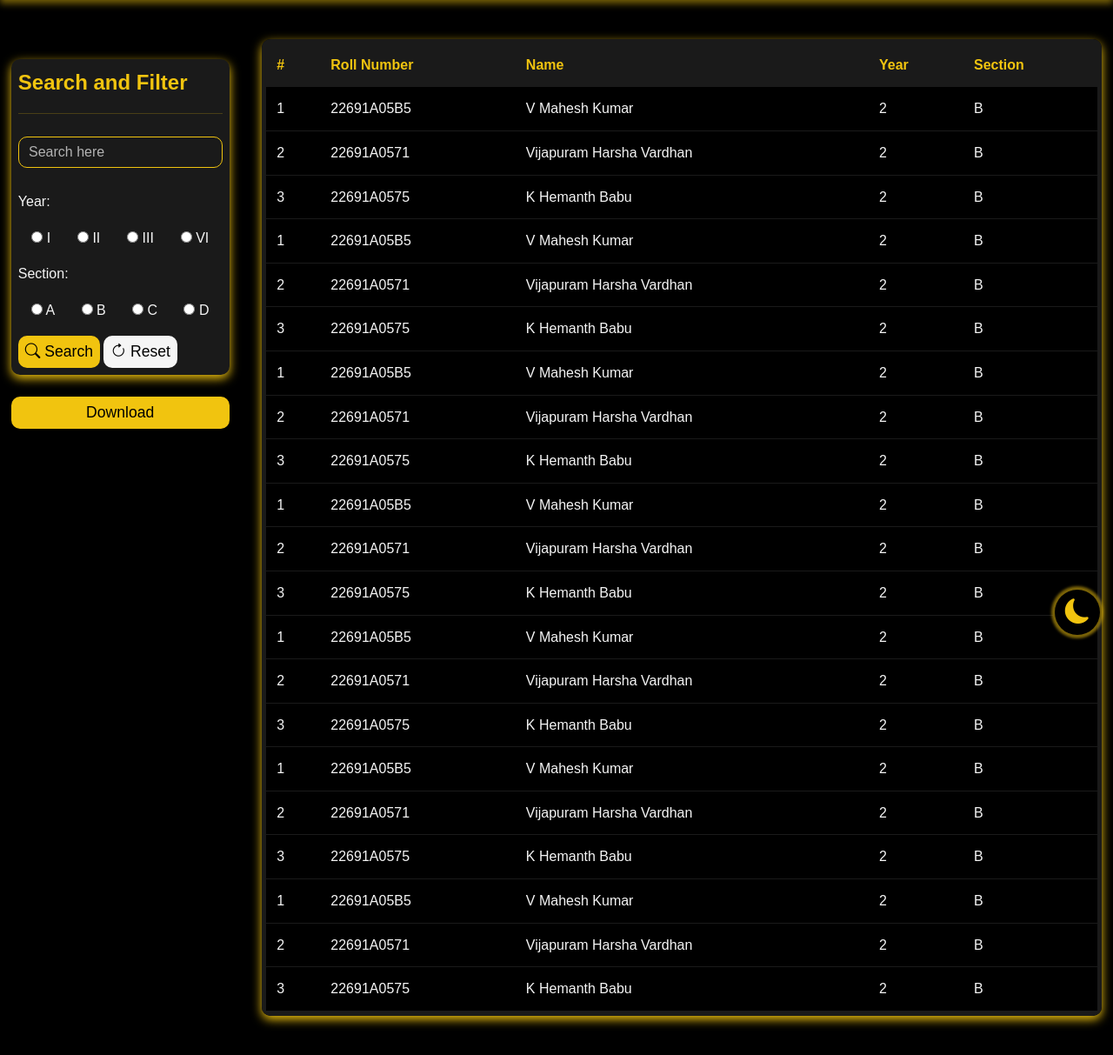
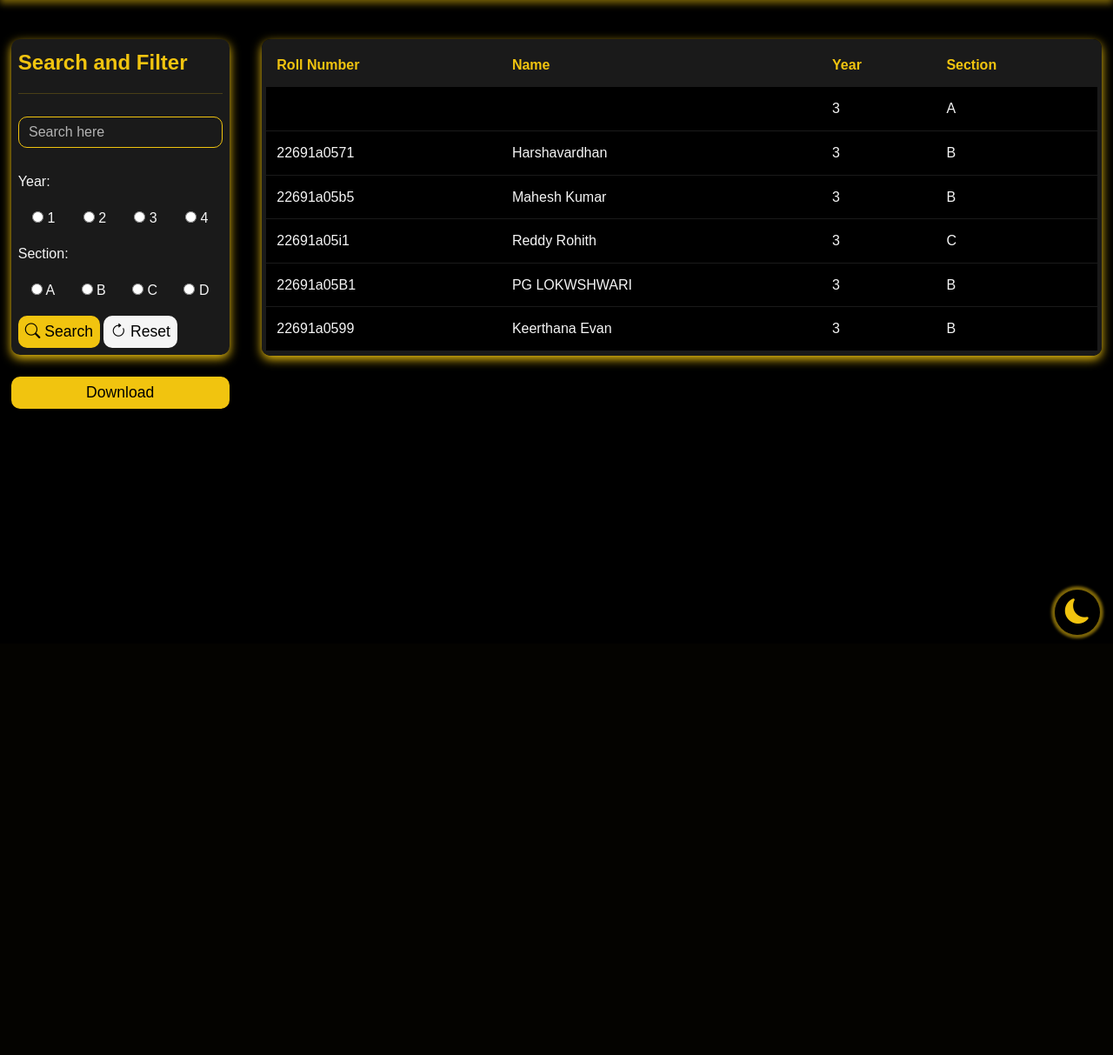
Before and after one commit to HarshaVardhanRao/Flex, a Django app: page /faculty in a window 1280 px wide. Shown: the part 60-1273 px from the top of the page at 87% size. After the commit the page ends 795 px from the top, so only its background shows below. Run offline with Django 5.2, Linux system fonts and the light colour scheme; data comes from the database, SQL or seed files in the repository; both versions use the stored data as it was after the commit.

Commit message:
Added leetcode input and year in models

```diff
--- a/flex/flexapp/models.py
+++ b/flex/flexapp/models.py
@@ -13,6 +13,7 @@ class student(AbstractUser):
     ]
     dept= models.CharField(max_length=20, choices=DEPT_CHOICES, default="CSE")
     section = models.CharField(max_length=10,choices=SECTION_CHOICES, default="A")
+    year = models.IntegerField(default=3)
     def __str__(self):
         return self.first_name
 
--- a/flex/flexapp/templates/faculty_dashboard.html
+++ b/flex/flexapp/templates/faculty_dashboard.html
@@ -29,19 +29,19 @@
                 <div class="radio-group">
                     <div class="radio">
                         <input type="radio" name="year" id="year-1">
-                        <label for="year-1">I</label>
+                        <label for="year-1">1</label>
                     </div>
                     <div class="radio">
                         <input type="radio" name="year" id="year-2">
-                        <label for="year-2">II</label>
+                        <label for="year-2">2</label>
                     </div>
                     <div class="radio">
                         <input type="radio" name="year" id="year-3">
-                        <label for="year-3">III</label>
+                        <label for="year-3">3</label>
                     </div>
                     <div class="radio">
                         <input type="radio" name="year" id="year-4">
-                        <label for="year-4">VI</label>
+                        <label for="year-4">4</label>
                     </div>
                 </div>
                 <label for="student-section">Section:</label>
@@ -75,7 +75,7 @@
             <table>
                 <thead>
                     <tr>
-                        <th>#</th>
+                        {% comment %} <th>#</th> {% endcomment %}
                         <th>Roll Number</th>
                         <th>Name</th>
                         <th>Year</th>
@@ -83,153 +83,15 @@
                     </tr>
                 </thead>
                 <tbody>
+                    {% for stud in studentData %}
                     <tr>
-                        <td>1</td>
-                        <td>22691A05B5</td>
-                        <td>V Mahesh Kumar</td>
-                        <td>2</td>
-                        <td>B</td>
+                        {% comment %} <td>{{ forloop.counter }}</td> {% endcomment %}
+                        <td>{{ stud.roll_no }}</td>
+                        <td>{{ stud.first_name }}</td>
+                        <td>{{ stud.year }}</td>
+                        <td>{{ stud.section }}</td>
                     </tr>
-                    <tr>
-                        <td>2</td>
-                        <td>22691A0571</td>
-                        <td>Vijapuram Harsha Vardhan</td>
-                        <td>2</td>
-                        <td>B</td>
-                    </tr>
-                    <tr>
-                        <td>3</td>
-                        <td>22691A0575</td>
-                        <td>K Hemanth Babu</td>
-                        <td>2</td>
-                        <td>B</td>
-                    </tr>
-                    <tr>
-                        <td>1</td>
-                        <td>22691A05B5</td>
-                        <td>V Mahesh Kumar</td>
-                        <td>2</td>
-                        <td>B</td>
-                    </tr>
-                    <tr>
-                        <td>2</td>
-                        <td>22691A0571</td>
-                        <td>Vijapuram Harsha Vardhan</td>
-                        <td>2</td>
-                        <td>B</td>
-                    </tr>
-                    <tr>
-                        <td>3</td>
-                        <td>22691A0575</td>
-                        <td>K Hemanth Babu</td>
-                        <td>2</td>
-                        <td>B</td>
-                    </tr>
-                    <tr>
-                        <td>1</td>
-                        <td>22691A05B5</td>
-                        <td>V Mahesh Kumar</td>
-                        <td>2</td>
-                        <td>B</td>
-                    </tr>
-                    <tr>
-                        <td>2</td>
-                        <td>22691A0571</td>
-                        <td>Vijapuram Harsha Vardhan</td>
-                        <td>2</td>
-                        <td>B</td>
-                    </tr>
-                    <tr>
-                        <td>3</td>
-                        <td>22691A0575</td>
-                        <td>K Hemanth Babu</td>
-                        <td>2</td>
-                        <td>B</td>
-                    </tr>
-                    <tr>
-                        <td>1</td>
-                        <td>22691A05B5</td>
-                        <td>V Mahesh Kumar</td>
-                        <td>2</td>
-                        <td>B</td>
-                    </tr>
-                    <tr>
-                        <td>2</td>
-                        <td>22691A0571</td>
-                        <td>Vijapuram Harsha Vardhan</td>
-                        <td>2</td>
-                        <td>B</td>
-                    </tr>
-                    <tr>
-                        <td>3</td>
-                        <td>22691A0575</td>
-                        <td>K Hemanth Babu</td>
-                        <td>2</td>
-                        <td>B</td>
-                    </tr>
-                    <tr>
-                        <td>1</td>
-                        <td>22691A05B5</td>
-                        <td>V Mahesh Kumar</td>
-                        <td>2</td>
-                        <td>B</td>
-                    </tr>
-                    <tr>
-                        <td>2</td>
-                        <td>22691A0571</td>
-                        <td>Vijapuram Harsha Vardhan</td>
-                        <td>2</td>
-                        <td>B</td>
-                    </tr>
-                    <tr>
-                        <td>3</td>
-                        <td>22691A0575</td>
-                        <td>K Hemanth Babu</td>
-                        <td>2</td>
-                        <td>B</td>
-                    </tr>
-                    <tr>
-                        <td>1</td>
-                        <td>22691A05B5</td>
-                        <td>V Mahesh Kumar</td>
-                        <td>2</td>
-                        <td>B</td>
-                    </tr>
-                    <tr>
-                        <td>2</td>
-                        <td>22691A0571</td>
-                        <td>Vijapuram Harsha Vardhan</td>
-                        <td>2</td>
-                        <td>B</td>
-                    </tr>
-                    <tr>
-                        <td>3</td>
-                        <td>22691A0575</td>
-                        <td>K Hemanth Babu</td>
-                        <td>2</td>
-                        <td>B</td>
-                    </tr>
-                    <tr>
-                        <td>1</td>
-                        <td>22691A05B5</td>
-                        <td>V Mahesh Kumar</td>
-                        <td>2</td>
-                        <td>B</td>
-                    </tr>
-                    <tr>
-                        <td>2</td>
-                        <td>22691A0571</td>
-                        <td>Vijapuram Harsha Vardhan</td>
-                        <td>2</td>
-                        <td>B</td>
-                    </tr>
-                    <tr>
-                        <td>3</td>
-                        <td>22691A0575</td>
-                        <td>K Hemanth Babu</td>
-                        <td>2</td>
-                        <td>B</td>
-                    </tr>
+                    {% endfor %}
                 </tbody>
             </table>
         </div>
@@ -241,9 +103,12 @@
         const toggleSwitch = document.getElementById("themeToggle");
         const icon = document.querySelector("#themeToggle i");
         const body = document.body;
-        const allElements = document.querySelectorAll("*"); // Select all elements
-        console.log(allElements);
         toggleSwitch.addEventListener("click", () => {
+            // Toggle the light theme class on the body
+            const allElements = document.querySelectorAll("*");
+            const formAll = document.querySelectorAll(
+                "input, select, textarea, option"
+            );
             body.classList.toggle("light-theme");
 
             // Add or remove the light theme class from all elements
@@ -253,8 +118,85 @@
                     body.classList.contains("light-theme")
                 );
             });
+
+            formAll.forEach((element) => {
+                element.classList.toggle(
+                    "light-theme",
+                    body.classList.contains("light-theme")
+                );
+            });
             icon.classList.toggle("bi-moon-fill");
             icon.classList.toggle("bi-brightness-high-fill");
+        });
+        document.addEventListener("DOMContentLoaded", function () {
+            const studentData = [
+                {% for student in studentData %}
+                {
+                    rollNo: "{{ student.roll_no }}",
+                    studName: "{{ student.first_name }}",
+                    year: "{{ student.year }}",
+                    section: "{{ student.section }}",
+                },
+                {% endfor %}
+            ];
+
+            function filterAndDisplayData() {
+                const rollno = document.getElementById('student-search').value.trim().toLowerCase();
+                const year = document.querySelector('input[name="year"]:checked')?.nextElementSibling.textContent.trim().toLowerCase() || "";
+                const section = document.querySelector('input[name="section"]:checked')?.nextElementSibling.textContent.trim().toLowerCase() || "";
+
+                let filteredData = studentData;
+
+                if (rollno !== "") {
+                    filteredData = filteredData.filter(student => student.rollNo.toLowerCase().includes(rollno) || student.studName.toLowerCase().includes(rollno));
+                }
+
+                if (year != "") {
+                    filteredData = filteredData.filter(student => student.year.toLowerCase() == year);
+                }
+
+                if (section !== "") {
+                    filteredData = filteredData.filter(student => student.section.toLowerCase() === section);
+                }
+
+                displayData(filteredData);
+            }
+
+            function displayData(data) {
+                const tableBody = document.querySelector('tbody');
+                tableBody.innerHTML = "";
+
+                data.forEach(student => {
+                    const row = document.createElement('tr');
+                    row.innerHTML = `
+                        <td>${student.rollNo}</td>
+                        <td>${student.studName}</td>
+                        <td>${student.year}</td>
+                        <td>${student.section}</td>
+                    `;
+                    tableBody.appendChild(row);
+                });
+            }
+
+            function reset() {
+                document.getElementById('student-search').value = "";
+                document.querySelectorAll('input[name="year"]').forEach(radio => radio.checked = false);
+                document.querySelectorAll('input[name="section"]').forEach(radio => radio.checked = false);
+                displayData(studentData);
+            }
+
+            document.getElementById('student-search').addEventListener('input', filterAndDisplayData);
+            document.querySelectorAll('input[name="year"], input[name="section"]').forEach(radio => {
+                radio.addEventListener('change', filterAndDisplayData);
+            });
+
+            const resetButton = document.querySelector('.reset');
+            resetButton.addEventListener('click', function () {
+                reset();
+            });
+
+            // Display initial data
+            displayData(studentData);
         });
     </script>
 </body>
--- a/flex/flexapp/templates/register.html
+++ b/flex/flexapp/templates/register.html
@@ -45,6 +45,8 @@
             <label for="section">Section:</label>
             <input type="text" name="section" id="section" required />
 
+            <label for="leetcode_user">LeetCode ID:</label>
+            <input type="text" name="leetcode_user" id="leetcode_user" required />
             <input type="submit" value="Register" />
         </form>
     </main>
--- a/flex/flexapp/views.py
+++ b/flex/flexapp/views.py
@@ -120,6 +120,7 @@ def register(request):
         deptt = request.POST.get('dept')
         section = request.POST.get('section')
         is_staff = role == 'staff'
+        leetcode_user = request.POST.get('leetcode_user')
 
         logging.debug(f"Received data: rollno={rollno}, password={password}, first_name={first_name}, role={role}")
 
@@ -134,7 +135,7 @@ def register(request):
                 first_name=first_name,
                 dept=deptt,
                 section=section,
-                leetcode_user=rollno,
+                leetcode_user=leetcode_user,
             )
             logging.debug(f"User created: {user}")
 
@@ -165,4 +166,5 @@ def register(request):
     return render(request, 'register.html')
 
 def faculty(request):
-    return render(request, 'faculty_dashboard.html')
+    studentData = student.objects.all()
+    return render(request, 'faculty_dashboard.html',{'studentData': studentData})
```
Also changed, not shown: flex/db.sqlite3, flex/flexapp/migrations/0002_student_year.py (added).
